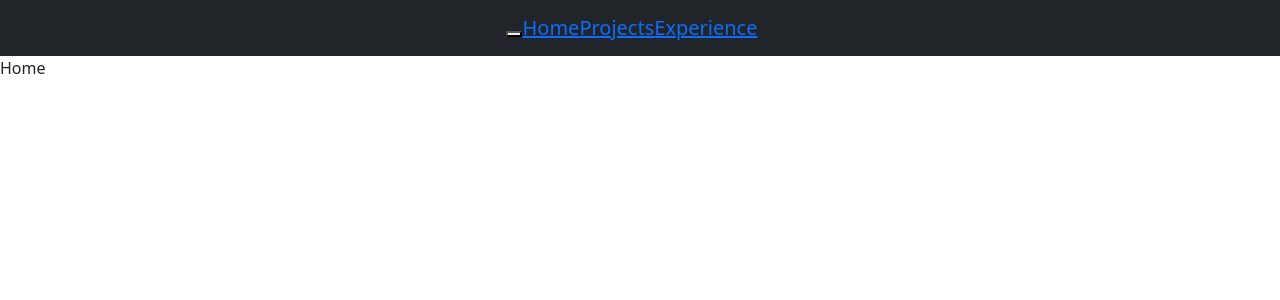
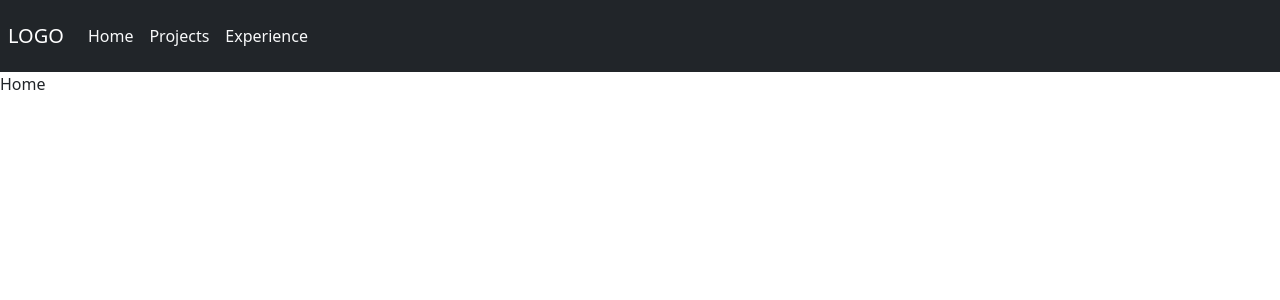
Before and after one commit to Poursha98/porfolio-site-react, a React (Vite) app: page / in a window 1280 px wide. Shown: the top 300 px of the page. Built offline with nearby package versions, Linux system fonts and the light colour scheme.

Commit message:
nav bar toggle created

```diff
--- a/package.json
+++ b/package.json
@@ -15,7 +15,9 @@
     "@mui/icons-material": "^5.11.16",
     "@mui/material": "^5.13.3",
     "bootstrap": "^5.3.0",
+    "bootstrap-icons": "^1.10.5",
     "react": "^18.2.0",
+    "react-bootstrap": "^2.7.4",
     "react-dom": "^18.2.0",
     "react-router-dom": "^6.11.2",
     "react-vertical-timeline-component": "^3.6.0"
--- a/src/App.jsx
+++ b/src/App.jsx
@@ -1,10 +1,10 @@
-import './App.css'
+import 'bootstrap/dist/css/bootstrap.css'
 import {BrowserRouter as Router, Routes, Route} from "react-router-dom";
 import Home from './pages/Home.jsx'
 import Projects from './pages/Projects.jsx'
 import Experience from './pages/Experience.jsx'
-import Navbar from "./components/Navbar.jsx";
-import '../node_modules/bootstrap/dist/css/bootstrap.min.css'
+import Navigation from "./components/Navigation.jsx";
+
 
 function App() {
 
@@ -12,7 +12,7 @@ function App() {
   return (
     <>
     <Router>
-      <Navbar/>
+      <Navigation/>
       <Routes>
         <Route path={'/'} element={<Home/>}/>
         <Route path='/projects' element={<Projects/>}></Route>
--- a/src/components/Navbar.jsx
+++ /dev/null
@@ -1,18 +0,0 @@
-import {Link} from 'react-router-dom'
-
-function Navbar() {
-    return (
-        <div className='navbar navbar-expand-lg bg-dark d-flex justify-content-center container-fluid'>
-            <div className='toggleBtn'>
-                <button></button>
-            </div>
-            <div className='Links navbar-brand '>
-                <Link to='/'>Home</Link>
-                <Link to='/projects'>Projects</Link>
-                <Link to='/experience'>Experience</Link>
-            </div>
-        </div>
-    )
-}
-
-export default Navbar
--- /dev/null
+++ b/src/components/Navigation.jsx
@@ -0,0 +1,32 @@
+import {Link} from 'react-router-dom'
+import {Navbar,Nav} from "react-bootstrap";
+
+function Navigation() {
+    return (
+        <div>
+        <Navbar bg='dark' variant='dark' sticky='top' expand='sm' >
+            <Navbar.Brand className='m-2'>
+                LOGO
+            </Navbar.Brand>
+            <Navbar.Toggle className='me-4'/>
+            <Navbar.Collapse>
+                <Nav className='m-2'>
+                    <Nav.Link>
+                        <Link to='/' className='link-light text-decoration-none' >Home</Link>
+                    </Nav.Link>
+                    <Nav.Link>
+                        <Link to='/projects' className='link-light text-decoration-none'>Projects</Link>
+                    </Nav.Link>
+                    <Nav.Link>
+                        <Link to='/experience' className='link-light text-decoration-none'>Experience</Link>
+                    </Nav.Link>
+                </Nav>
+            </Navbar.Collapse>
+
+        </Navbar>
+        </div>
+
+    )
+}
+
+export default Navigation
```
Also changed, not shown: 1 other file (tests, documents, lock files or other folders).
